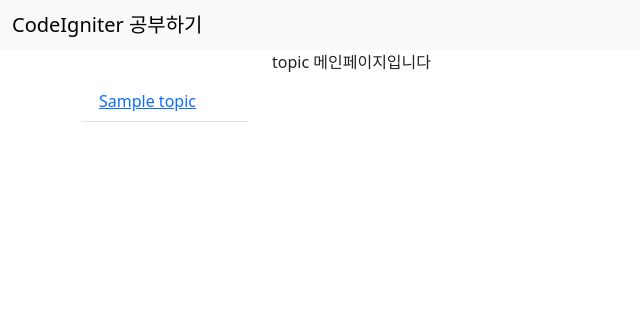
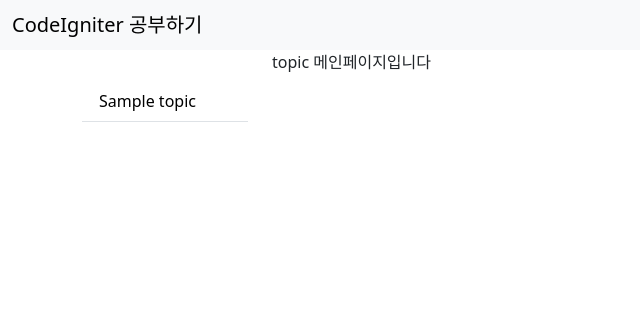
Before and after one commit to KANGPUNGYUN/codeigniter-coding, a CodeIgniter app: page /database/index.php/topic/index in a window 1280 px wide. Shown: the top 310 px of the page, without its empty margins (0-640 px from the left). Run offline with CodeIgniter, Linux system fonts and the light colour scheme; tables that the repository leaves empty or names only in its code hold one stand-in row (values such as "Sample post"); some libraries are stand-ins or nearby versions.

Commit message:
메뉴 정리

```diff
--- a/application/views/topic_list.php
+++ b/application/views/topic_list.php
@@ -5,7 +5,7 @@
     <?php
     foreach($topics as $entry){
     ?>
-        <li class="nav-item" role="presentation"><button class="nav-link" id="profile-tab" data-bs-toggle="tab" data-bs-target="#profile" type="button" role="tabpane" aria-controls="profile" aria-selected="true"><a href="/index.php/topic/get/<?=$entry->id?>"><?=$entry->title?></a></button></li>
+        <li class="nav-item" role="presentation"><button class="nav-link" id="profile-tab" data-bs-toggle="tab" data-bs-target="#profile" type="button" role="tabpane" aria-controls="profile" aria-selected="true"><a href="/index.php/topic/get/<?=$entry->id?>" style="color: black; text-decoration: none;"><?=$entry->title?></a></button></li>
     <?php
     }
     ?>
```
